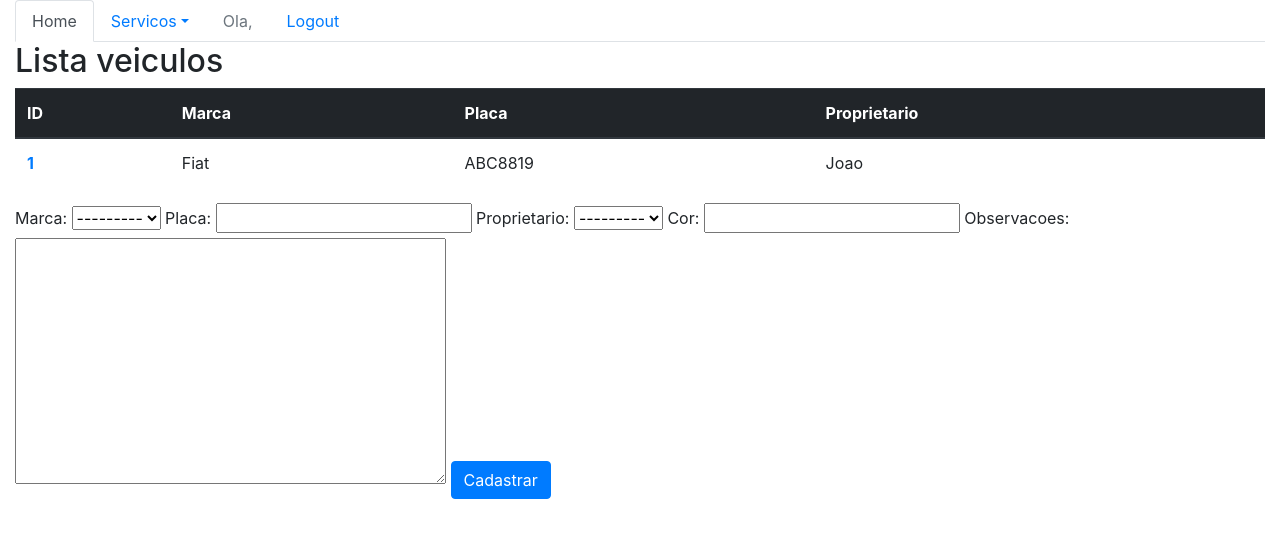
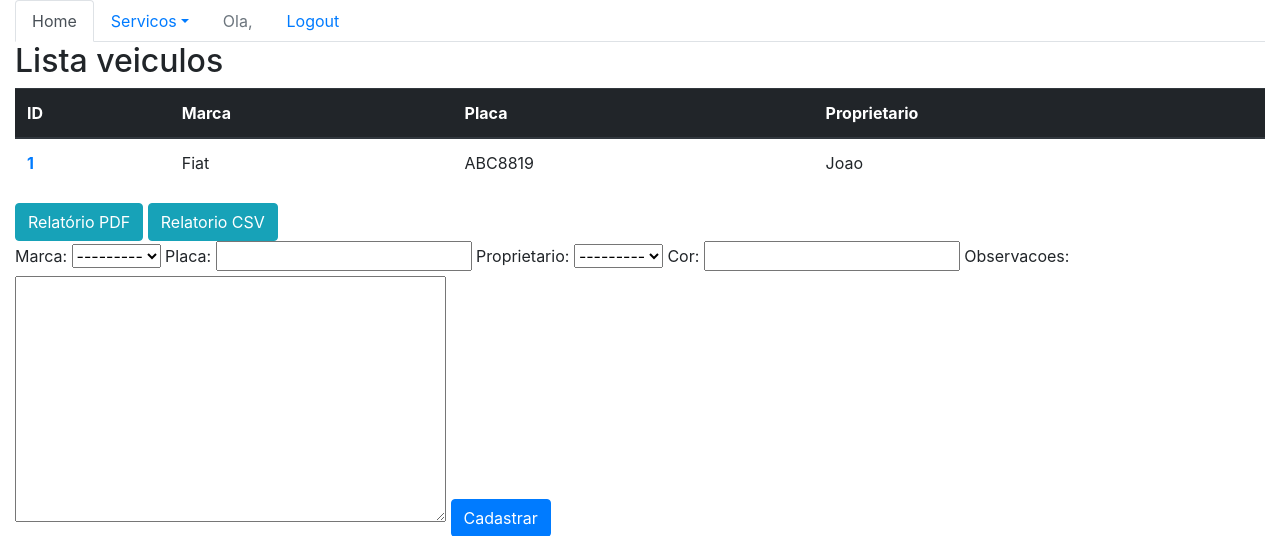
Before and after one commit to alexamaral2/ProgramacaoFullStack, a Django app: page /sistema/veiculos/ in a window 1280 px wide. Shown: the top 536 px of the page. Run offline with Django 4.2, Linux system fonts and the light colour scheme; a user stored in the database is signed in; data comes from the database, SQL or seed files in the repository; both versions use the stored data as it was after the commit; some libraries are stand-ins or nearby versions.

Commit message:
Adicionando Relatórios PDF/CSV e Requirements

```diff
--- a/ProjetoFinal/core/templates/core/lista_veiculos.html
+++ b/ProjetoFinal/core/templates/core/lista_veiculos.html
@@ -36,7 +36,6 @@
 {%endblock%}
 
 {% block main %}
-
 <div class="row">
     <div class="col">
         <h2>Lista veiculos</h2>
@@ -62,6 +61,9 @@
                 </tbody>
             </table>
 
+        <a class="btn btn-info" href="{% url 'relatorio_pdf' %}">Relatório PDF</a>
+        <a class="btn btn-info" href="{% url 'relatorio_csv' %}">Relatorio CSV</a>
+
         <form action="{% url 'core_veiculos_novo' %}" method="POST">
             {% csrf_token %}
 
--- a/ProjetoFinal/core/urls.py
+++ b/ProjetoFinal/core/urls.py
@@ -20,7 +20,9 @@
     veiculo_delete,
     movrotativo_delete,
     mensalista_delete,
-    movmensalista_delete
+    movmensalista_delete,
+    Pdf,
+    ExportarParaCSV
 )
 
 urlpatterns = [
@@ -49,4 +51,8 @@
     re_path(r'^mov-mensalista-novo/$', movmensalista_novo, name='core_movimento_mensalista_novo'),
     re_path(r'^mov-mensalista-update/(?P<id>\d+)\$', movmensalista_update, name='core_movimento_mensalista_update'),
     re_path(r'^mov-mensalista-delete/(?P<id>\d+)\$', movmensalista_delete, name='core_movimento_mensalisa_delete'),
+
+    re_path(r'relatorio/$', Pdf.as_view(), name='relatorio_pdf'),
+    re_path(r'relatorio-csv/$', ExportarParaCSV.as_view(), name='relatorio_csv'),
+
 ]
--- a/ProjetoFinal/core/views.py
+++ b/ProjetoFinal/core/views.py
@@ -1,6 +1,15 @@
 from django.shortcuts import render,redirect
 from django.contrib.auth.decorators import login_required
 from django.http import HttpResponse
+from django.views.generic.base import View, TemplateView
+from django.http import HttpResponse
+from django.template.loader import get_template
+import xhtml2pdf.pisa as pisa
+import io
+from django.views.generic.base import View
+import csv
+
+
 from .models import (Pessoa,
     Veiculo,
     MovimentoRotativo,
@@ -210,3 +219,47 @@
         return redirect('core_movimento_mensalista')
     else:
         return render(request, 'core/delete_confirm.html',{'obj': obj})
+
+class Render:
+    @staticmethod
+    def render(path: str, params: dict, filename: str):
+        template = get_template(path)
+        html = template.render(params)
+        response = io.BytesIO()
+        pdf = pisa.pisaDocument(
+            io.BytesIO(html.encode("UTF-8")), response)
+        if not pdf.err:
+            response = HttpResponse(
+                response.getvalue(), content_type='application/pdf')
+            response['Content-Disposition'] = 'attachment;filename=%s.pdf' % filename
+            return response
+        else:
+            return HttpResponse("Error Rendering PDF", status=400)
+
+class Pdf(View):
+    def get(self,request):
+        veiculos = Veiculo.objects.all()
+        params = {
+            'veiculos' : veiculos,
+            'request' : request,
+        }
+        return Render.render('core/relatorio.html', params, 'myfile')
+
+
+class ExportarParaCSV(View):
+    def get(self, request):
+        response = HttpResponse(content_type='text/csv')
+        response['Content-Disposition'] = 'attachment; filename="somefilename.csv"'
+
+        veiculos = Veiculo.objects.all()
+
+        writer = csv.writer(response)
+        writer.writerow(['Id', 'Marca', 'placa', 'Proprietario', 'Cor'])
+
+        for veiculo in veiculos:
+            writer.writerow(
+                [veiculo.id, veiculo.marca, veiculo.placa, veiculo.proprietario,
+                 veiculo.cor
+                 ])
+
+        return response
```
Also changed, not shown: ProjetoFinal/requirements.txt (added, +39 -0 lines), ProjetoFinal/db.sqlite3.
